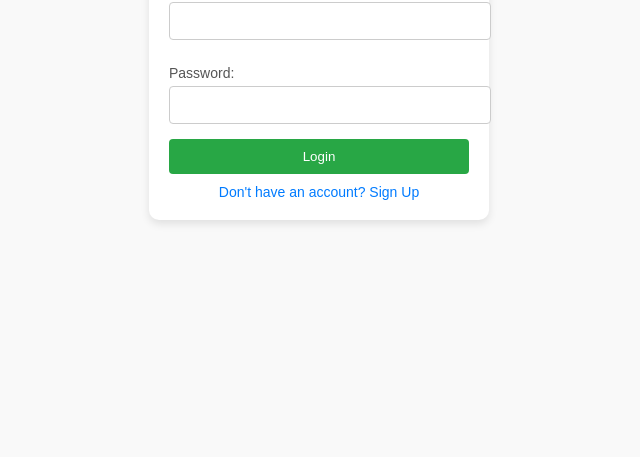
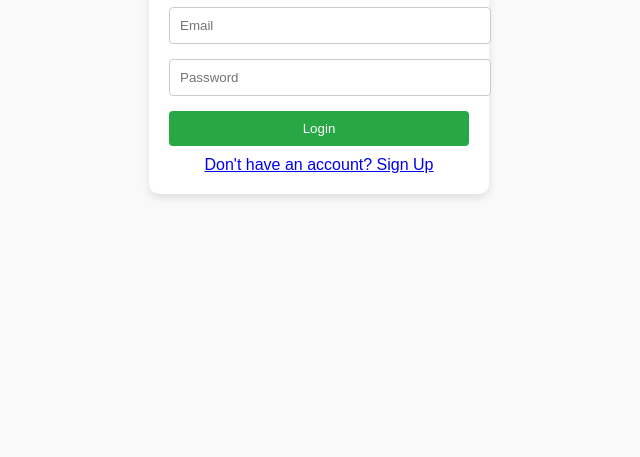
Before and after one commit to ManojCmd91/FRONNBACK, a website: page Frontend/public/index.html in a window 1280 px wide. Shown: the part 343-800 px from the top of the page, without its empty margins (321-961 px from the left). Drawn offline with Linux system fonts and the light colour scheme.

Commit message:
Update index.html

```diff
--- a/Frontend/public/index.html
+++ b/Frontend/public/index.html
@@ -24,13 +24,6 @@
         }
         h2 {
             text-align: center;
-            color: #333;
-        }
-        label {
-            display: block;
-            margin: 10px 0 5px;
-            font-size: 14px;
-            color: #555;
         }
         input {
             width: 100%;
@@ -38,7 +31,6 @@
             margin-bottom: 15px;
             border: 1px solid #ccc;
             border-radius: 4px;
-            font-size: 14px;
         }
         button {
             width: 100%;
@@ -47,22 +39,13 @@
             color: white;
             border: none;
             border-radius: 4px;
-            cursor: pointer;
         }
         button:hover {
             background-color: #218838;
         }
-        .sign-up-link {
+        .signup-link {
             text-align: center;
             margin-top: 10px;
-            font-size: 14px;
-        }
-        .sign-up-link a {
-            color: #007bff;
-            text-decoration: none;
-        }
-        .sign-up-link a:hover {
-            text-decoration: underline;
         }
     </style>
 </head>
@@ -70,23 +53,18 @@
     <div class="login-container">
         <h2>Login</h2>
         <form id="loginForm">
-            <label for="email">Email:</label>
-            <input type="email" id="email" name="email" required>
-
-            <label for="password">Password:</label>
-            <input type="password" id="password" name="password" required>
-
+            <input type="email" id="email" name="email" placeholder="Email" required>
+            <input type="password" id="password" name="password" placeholder="Password" required>
             <button type="submit">Login</button>
         </form>
-        <div class="sign-up-link">
+        <div class="signup-link">
             <a href="register.html">Don't have an account? Sign Up</a>
         </div>
     </div>
 
     <script>
-        document.getElementById('loginForm').addEventListener('submit', async (event) => {
+        document.getElementById('loginForm').addEventListener('submit', async function(event) {
             event.preventDefault();
-
             const email = document.getElementById('email').value;
             const password = document.getElementById('password').value;
 
@@ -97,13 +75,12 @@
                     body: JSON.stringify({ email, password })
                 });
 
-                const data = await response.json();
-
                 if (response.ok) {
                     alert('Login successful!');
-                    window.location.href = 'map.html'; // Redirect to map functionality page
+                    window.location.href = 'map.html'; // Redirect to map page
                 } else {
-                    alert(data.message || 'Login failed. Please try again.');
+                    const error = await response.json();
+                    alert(error.message || 'Invalid email or password');
                 }
             } catch (error) {
                 alert('Error: ' + error.message);
```
